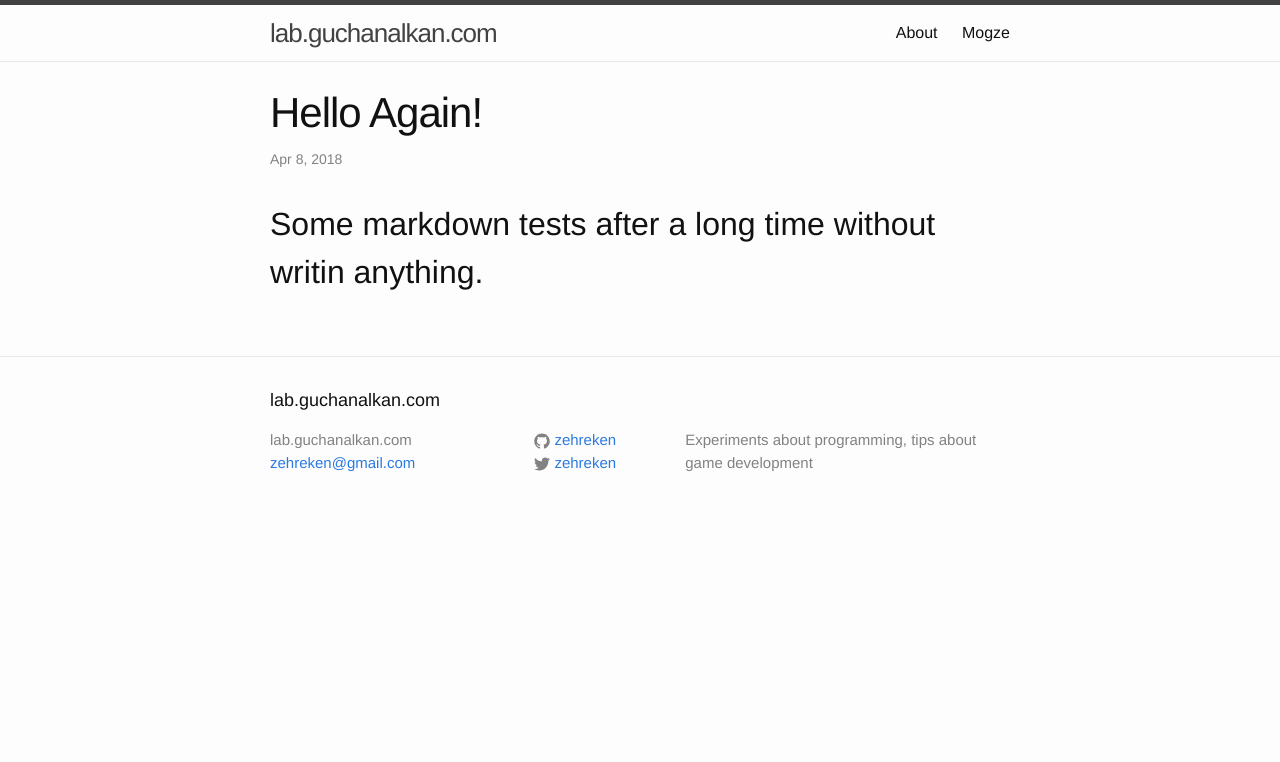
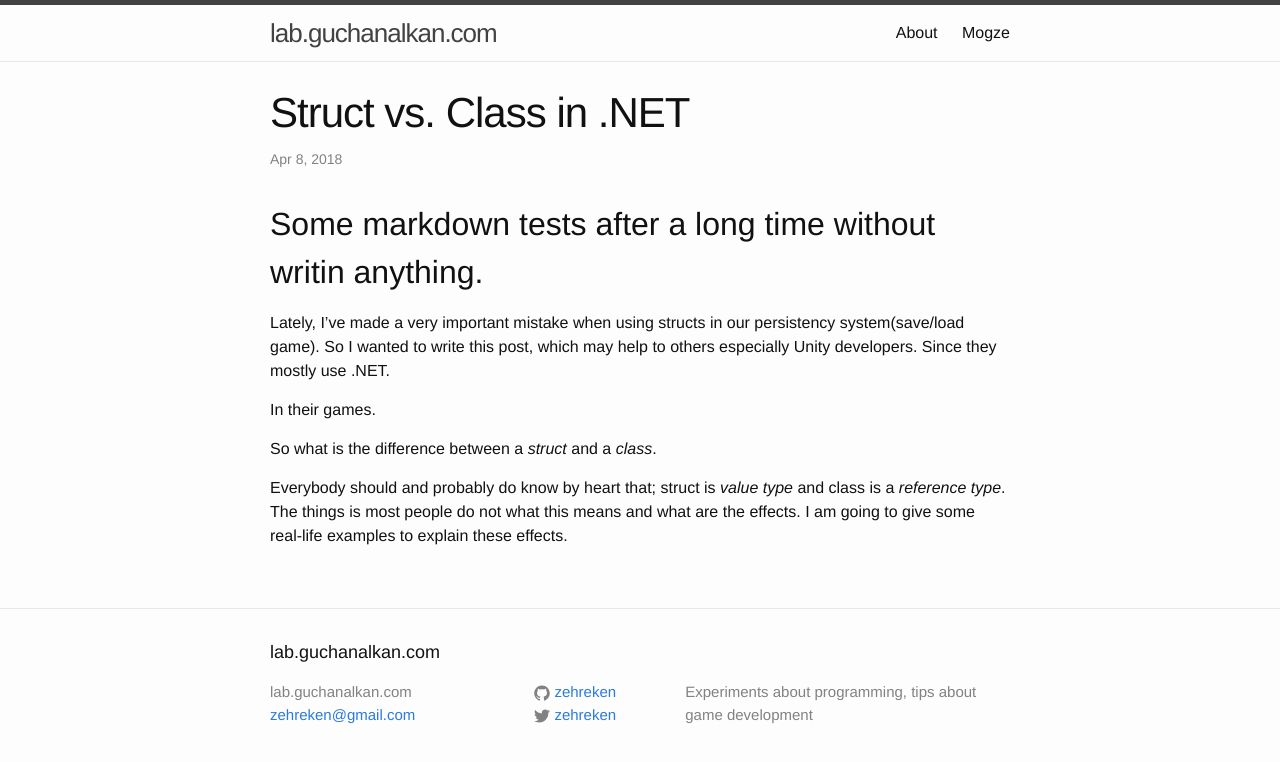
Before and after one commit to zehreken/zehreken.github.io, a Jekyll site: the page built from _posts/2018-04-08-struct-vs-class-dotnet.markdown, in a window 1280 px wide. Shown: the top 762 px of the page. Built offline with Jekyll 4.4.1, drawn with Linux system fonts in a browser that asks for light colours.

Commit message:
Update post

```diff
--- a/_posts/2018-04-08-struct-vs-class-dotnet.markdown
+++ b/_posts/2018-04-08-struct-vs-class-dotnet.markdown
@@ -1,5 +1,16 @@
 ---
 layout: post
-title: Hello Again!
+title: Struct vs. Class in .NET
 ---
 ## Some markdown tests after a long time without writin anything.
+
+Lately, I've made a very important mistake when using structs in our persistency system(save/load game).
+So I wanted to write this post, which may help to others especially Unity developers. Since they mostly use .NET.
+
+In their games.
+
+So what is the difference between a _struct_ and a _class_.
+
+Everybody should and probably do know by heart that; struct is *value type* and class is a *reference type*.
+The things is most people do not what this means and what are the effects.
+I am going to give some real-life examples to explain these effects.
```
